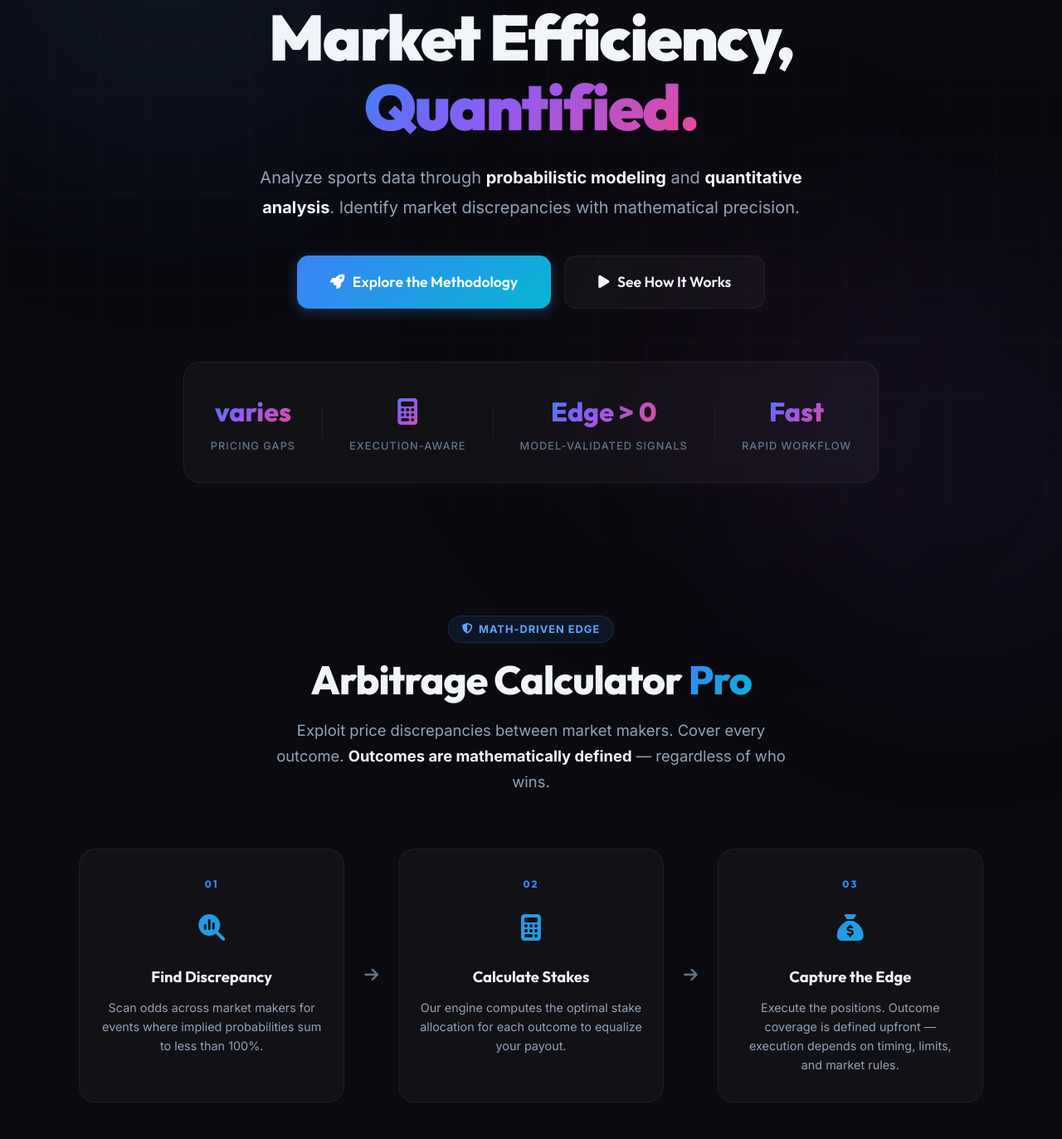
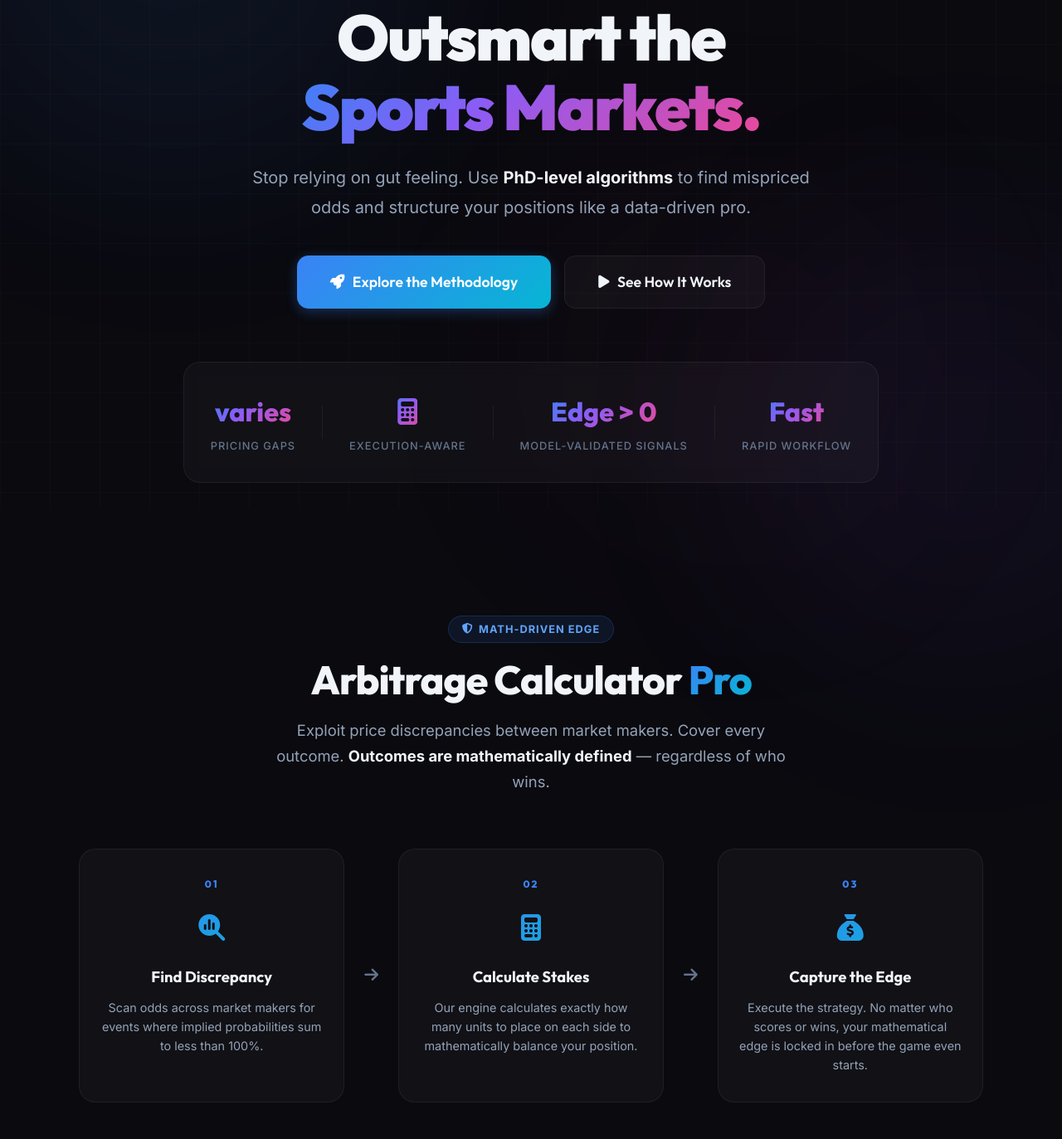
Before and after one commit to dailyatti/arbitandphdysystemad, a plain HTML site: page index.html in a window 1280 px wide. Shown: the part 187-1560 px from the top of the page at 83% size. Drawn offline with nearby package versions, Linux system fonts and the light colour scheme.

Commit message:
Update Hero copy ('Outsmart the Sports Markets') and Arbitrage card text to improve conversion while staying FB safe

```diff
--- a/index.html
+++ b/index.html
@@ -59,11 +59,11 @@
                 <i class="fa-solid fa-bolt"></i> Built for data-driven analysts
             </div>
             <h1 class="hero__title">
-                Market Efficiency,<br>
-                <span class="hero__title--gradient">Quantified.</span>
+                Outsmart the<br>
+                <span class="hero__title--gradient">Sports Markets.</span>
             </h1>
             <p class="hero__subtitle">
-                Analyze sports data through <strong>probabilistic modeling</strong> and <strong>quantitative analysis</strong>. Identify market discrepancies with mathematical precision.
+                Stop relying on gut feeling. Use <strong>PhD-level algorithms</strong> to find mispriced odds and structure your positions like a data-driven pro.
             </p>
             <div class="hero__actions">
                 <a href="https://whop.com/arbitrage-calculator-pro-8/arbitrage-calculator-pro/" target="_blank"
@@ -123,14 +123,14 @@
                     <div class="step-card__num">02</div>
                     <div class="step-card__icon"><i class="fa-solid fa-calculator"></i></div>
                     <h4>Calculate Stakes</h4>
-                    <p>Our engine computes the optimal stake allocation for each outcome to equalize your payout.</p>
+                    <p>Our engine calculates exactly how many units to place on each side to mathematically balance your position.</p>
                 </div>
                 <div class="step-card__arrow"><i class="fa-solid fa-arrow-right"></i></div>
                 <div class="step-card">
                     <div class="step-card__num">03</div>
                     <div class="step-card__icon"><i class="fa-solid fa-sack-dollar"></i></div>
                     <h4>Capture the Edge</h4>
-                    <p>Execute the positions. Outcome coverage is defined upfront — execution depends on timing, limits, and market rules.</p>
+                    <p>Execute the strategy. No matter who scores or wins, your mathematical edge is locked in before the game even starts.</p>
                 </div>
             </div>
 
```
